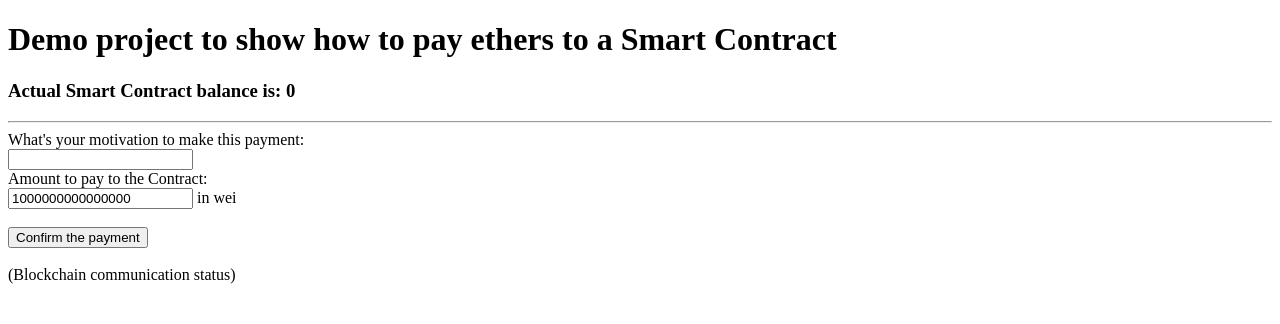
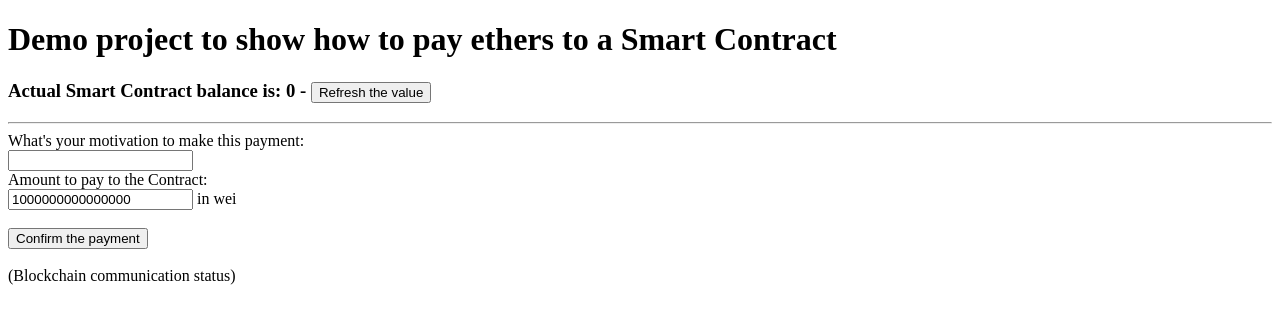
Before and after one commit to jeffprestes/ethereumpayment, a plain HTML site: page index.html in a window 1280 px wide. Drawn offline with Linux system fonts and the light colour scheme; a script that the page names is missing.

Commit message:
Add files via upload

```diff
--- a/index.html
+++ b/index.html
@@ -8,7 +8,7 @@
 </head>
 <body>
     <h1>Demo project to show how to pay ethers to a Smart Contract</h1>
-    <h3>Actual Smart Contract balance is: <span id="boxBalance">0</span></h3>
+    <h3>Actual Smart Contract balance is: <span id="boxBalance">0</span> - <button onclick="getContractBalance()">Refresh the value</button></h3>
     <hr>
     <form name="frmPayment" id="frmPayment" action="#" method="get" onsubmit="executePayment(); return false;">
         <div>
```
